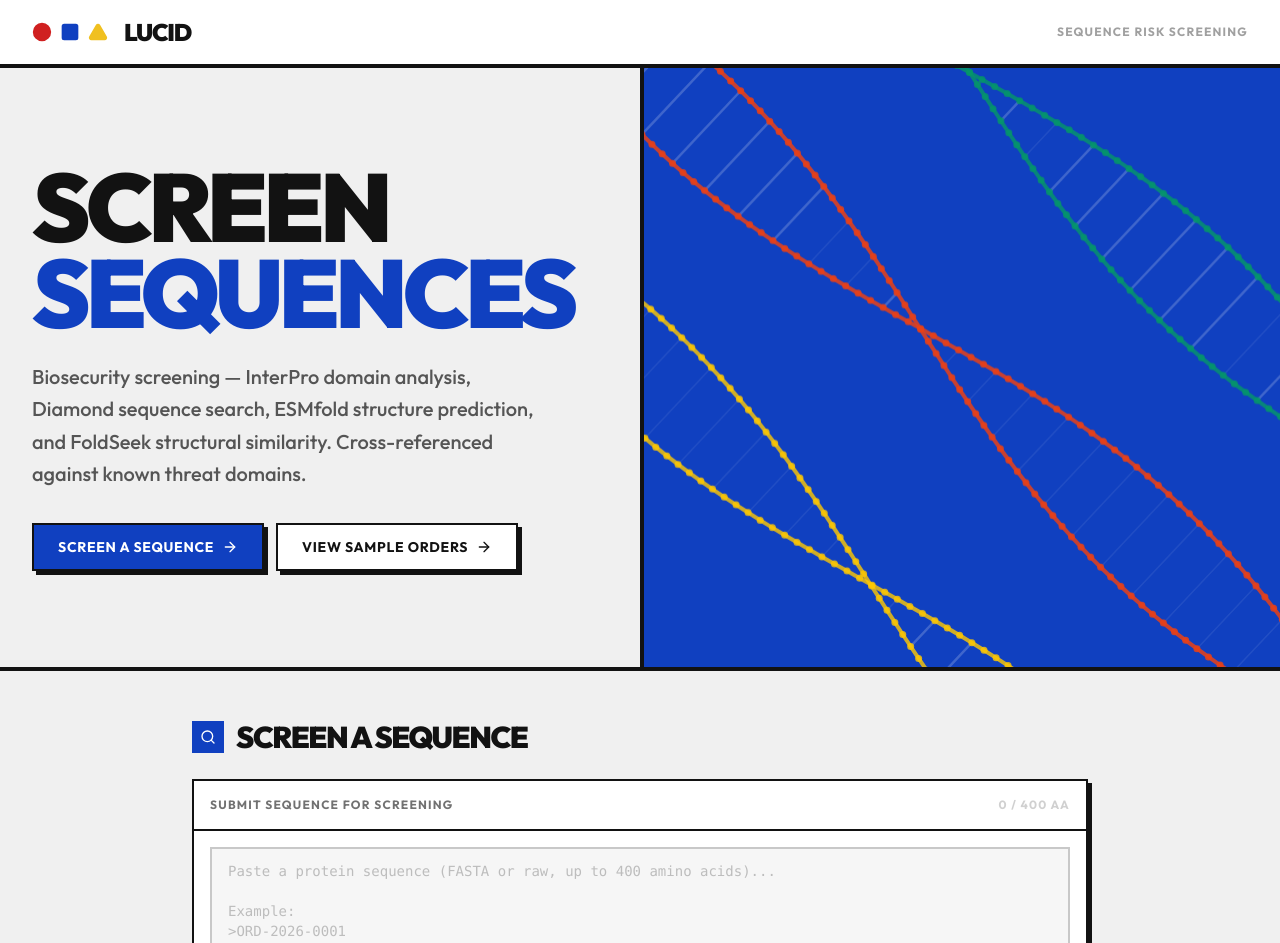
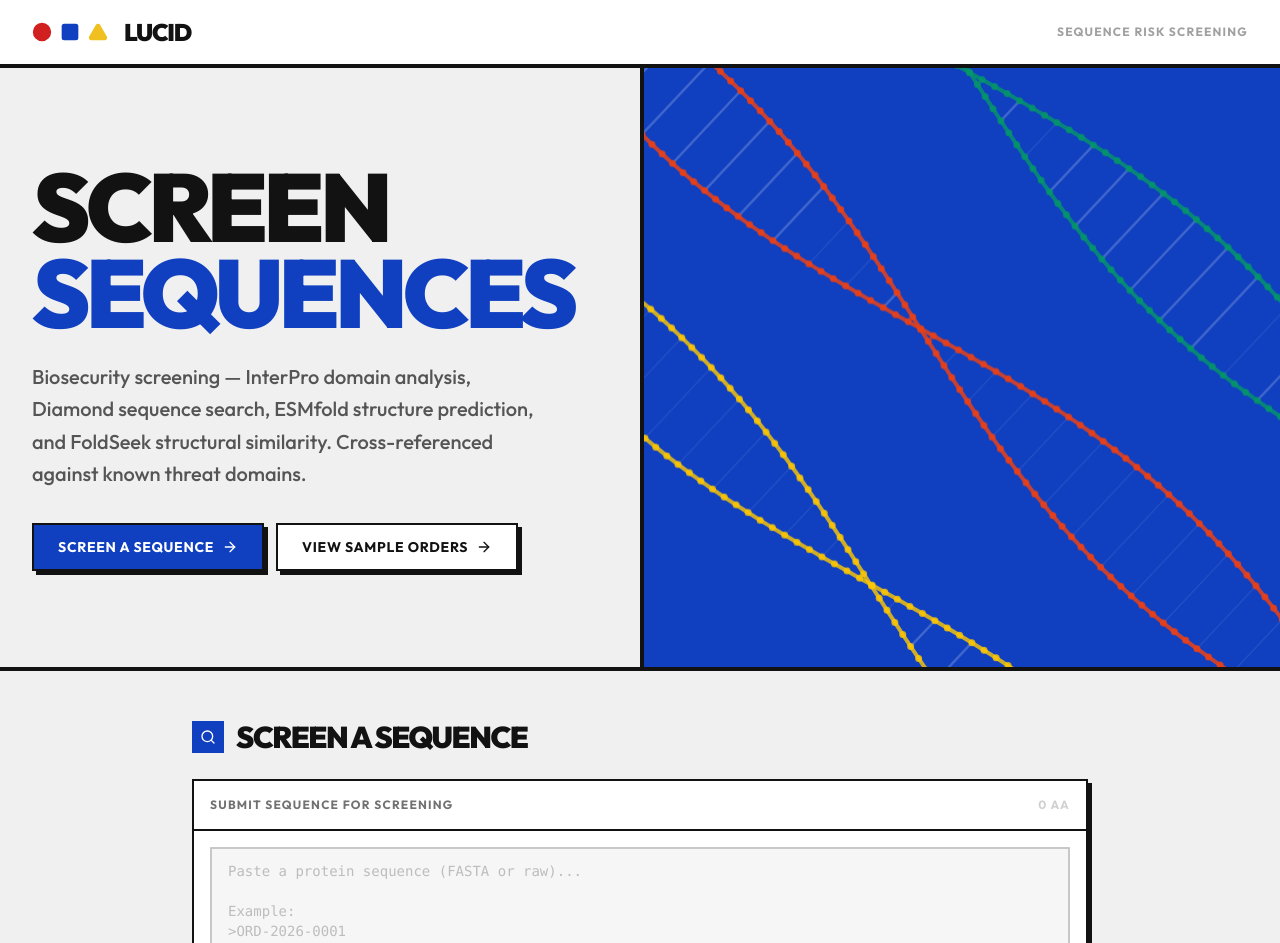
Before and after one commit to Aarjav0210/lucid, a Next.js app: page / in a window 1280 px wide. Shown: the top 943 px of the page. Built offline with nearby package versions, Linux system fonts and the light colour scheme.

Commit message:
change sequence input limit to be for domain, not sequence

```diff
--- a/src/components/report/domain-card.tsx
+++ b/src/components/report/domain-card.tsx
@@ -198,8 +198,8 @@ export function DomainCard({ report, index }: DomainCardProps) {
             }
           >
             {report.foldseek && report.foldseek.hits.length > 0 && (
-              <div className="space-y-1.5">
-                {report.foldseek.hits.slice(0, 5).map((hit, i) => (
+              <div className="space-y-1.5 max-h-48 overflow-y-auto pr-3">
+                {report.foldseek.hits.map((hit, i) => (
                   <div key={`fs-${i}`} className="flex items-start justify-between gap-2">
                     <div>
                       <span className="font-bold">{hit.proteinName}</span>
--- a/src/components/sequence-input.tsx
+++ b/src/components/sequence-input.tsx
@@ -2,8 +2,6 @@
 
 import { useState, useCallback } from "react";
 import { ArrowRight, AlertTriangle, Loader2 } from "lucide-react";
-
-const MAX_AA = 400;
 
 interface SequenceInputProps {
   onSubmit: (sequence: string) => void;
@@ -46,11 +44,6 @@ export function SequenceInput({ onSubmit, isRunning }: SequenceInputProps) {
       return;
     }
 
-    if (seq.length > MAX_AA) {
-      setError(`Sequence exceeds the ${MAX_AA} amino acid limit (${seq.length} residues).`);
-      return;
-    }
-
     // Check it's protein, not nucleotide
     const aminoOnly = /[DEFHIKLMPQRSVWY]/i;
     if (!aminoOnly.test(seq)) {
@@ -70,14 +63,12 @@ export function SequenceInput({ onSubmit, isRunning }: SequenceInputProps) {
         </span>
         <span
           className={`text-xs font-bold uppercase tracking-widest ${
-            aaCount > MAX_AA
-              ? "text-bauhaus-red"
-              : aaCount > 0
-                ? "text-bauhaus-black/40"
-                : "text-bauhaus-black/20"
+            aaCount > 0
+              ? "text-bauhaus-black/40"
+              : "text-bauhaus-black/20"
           }`}
         >
-          {aaCount} / {MAX_AA} AA
+          {aaCount} AA
         </span>
       </div>
 
@@ -88,7 +79,7 @@ export function SequenceInput({ onSubmit, isRunning }: SequenceInputProps) {
             setInput(e.target.value);
             setError(null);
           }}
-          placeholder={`Paste a protein sequence (FASTA or raw, up to ${MAX_AA} amino acids)...\n\nExample:\n>ORD-2026-0001\nMSKGEELFTGVVPILVELDGDVNGHKFSVSGEGEGDATYGKLTLK...`}
+          placeholder={`Paste a protein sequence (FASTA or raw)...\n\nExample:\n>ORD-2026-0001\nMSKGEELFTGVVPILVELDGDVNGHKFSVSGEGEGDATYGKLTLK...`}
           rows={6}
           disabled={isRunning}
           className="w-full px-4 py-3 font-mono text-sm bg-bauhaus-muted/30 border-2 border-bauhaus-black/20 focus:border-bauhaus-black focus:outline-none resize-y placeholder:text-bauhaus-black/25 disabled:opacity-50"
--- a/src/lib/esmfold.ts
+++ b/src/lib/esmfold.ts
@@ -74,14 +74,12 @@ export async function predictStructureEsm(
   if (await fileExists(filePath)) {
     const pdbString = await readFile(filePath, "utf-8");
     const plddtPerResidue = extractPlddtFromPdb(pdbString);
-    const plddtMean =
+    const plddtRaw =
       plddtPerResidue.length > 0
-        ? Math.round(
-            (plddtPerResidue.reduce((a, b) => a + b, 0) /
-              plddtPerResidue.length) *
-              100
-          ) / 100
+        ? plddtPerResidue.reduce((a, b) => a + b, 0) / plddtPerResidue.length
         : 0;
+    // ESMFold stores pLDDT in B-factor as 0-1; normalize to 0-100
+    const plddtMean = plddtRaw <= 1 ? Math.round(plddtRaw * 10000) / 100 : Math.round(plddtRaw * 100) / 100;
 
     return {
       status: "completed",
@@ -125,14 +123,12 @@ export async function predictStructureEsm(
 
     const pdbString = await response.text();
     const plddtPerResidue = extractPlddtFromPdb(pdbString);
-    const plddtMean =
+    const plddtRaw =
       plddtPerResidue.length > 0
-        ? Math.round(
-            (plddtPerResidue.reduce((a, b) => a + b, 0) /
-              plddtPerResidue.length) *
-              100
-          ) / 100
+        ? plddtPerResidue.reduce((a, b) => a + b, 0) / plddtPerResidue.length
         : 0;
+    // ESMFold stores pLDDT in B-factor as 0-1; normalize to 0-100
+    const plddtMean = plddtRaw <= 1 ? Math.round(plddtRaw * 10000) / 100 : Math.round(plddtRaw * 100) / 100;
 
     // Write to disk
     await mkdir(PDB_DIR, { recursive: true });
--- a/src/lib/validate.ts
+++ b/src/lib/validate.ts
@@ -1,5 +1,3 @@
-const MAX_SEQUENCE_LENGTH = 400; // 400 amino acid limit
-
 export interface ValidationResult {
   valid: boolean;
   error?: string;
@@ -41,14 +39,6 @@ export function validateSequence(input: string): ValidationResult {
     };
   }
 
-  if (sequence.length > MAX_SEQUENCE_LENGTH) {
-    return {
-      valid: false,
-      error: `Sequence exceeds the ${MAX_SEQUENCE_LENGTH} amino acid limit (${sequence.length} residues).`,
-      sequence: "",
-    };
-  }
-
   return { valid: true, sequence, header };
 }
 
```
